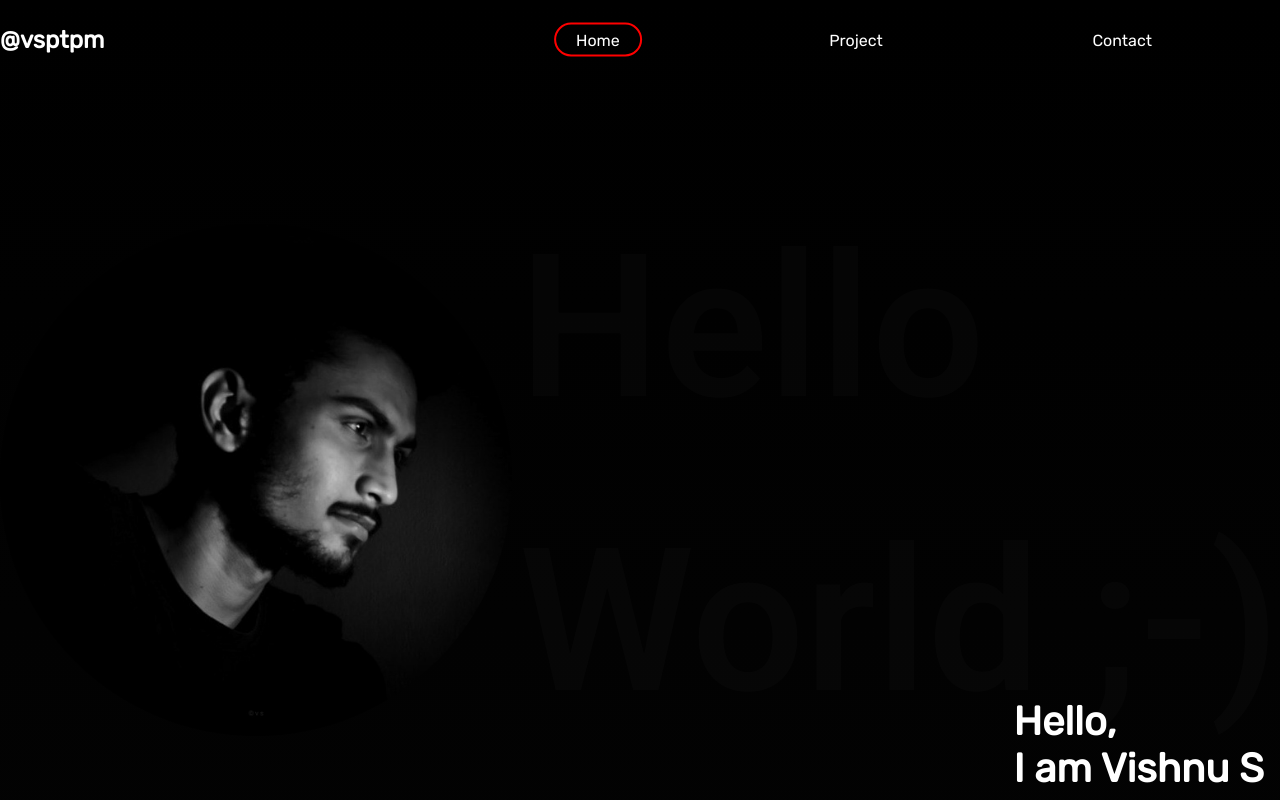
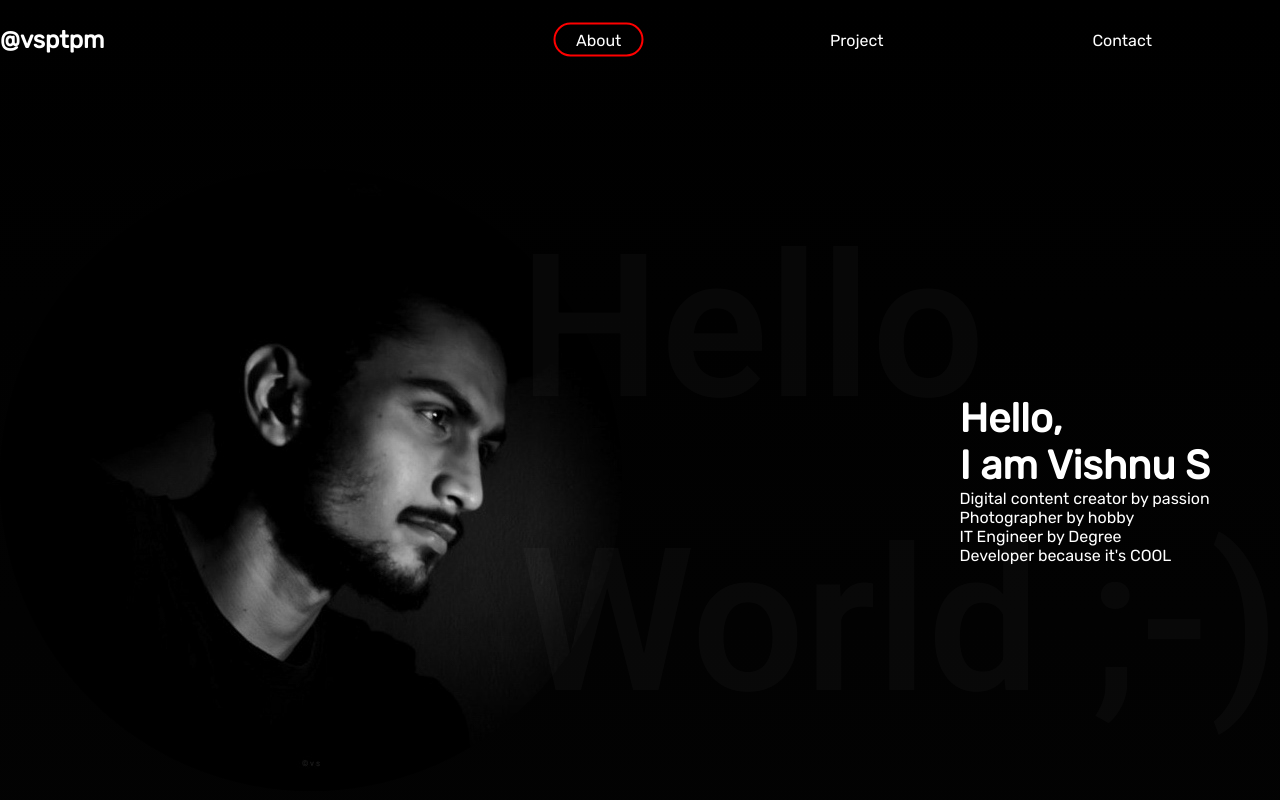
Before and after one commit to vsptpm/me, a website: page index.html in a window 1280 px wide. Shown: the top 800 px of the page. Drawn offline with Linux system fonts and the light colour scheme.

Commit message:
css commit

```diff
--- a/index.html
+++ b/index.html
@@ -10,11 +10,11 @@
 <body>
     <header>
         <nav>
-                 <h1>@vsptpm</h1>
+                <h1>@vsptpm</h1>
 
 
                 <ul>
-                    <li><a data-page="home" href="#home">Home</a></li>
+                    <li><a data-page="home" href="#home">About</a></li>
                     <li><a data-page="project" href="#project">Project</a></li>
                     <li><a data-page="contact" href="#contact">Contact</a></li>
                     <div class="bubble"></div>
@@ -26,10 +26,16 @@
 
             <section id="home" data-index="0" class="home">
             <h1>Hello <br> World ;-)  </h1>
+
             <img src="./portfolioo.jpg" alt="vs">
+            <div class="info">
+                <h2> Hello, <br> I am Vishnu S</h2>
+                <p>Digital content creator by passion</p>
+                <p>Photographer by hobby</p>
+                <p>IT Engineer by Degree</p>
+                <p>Developer because it's COOL</p>
+            </div>
 
-
-            <h2> Hello, <br> I am Vishnu S</h2>
             </section>
 
 
--- a/style.css
+++ b/style.css
@@ -63,23 +63,24 @@ button{
 
 }
 .home > h1{
+    margin-top: 0%;
     font-family: 'Heebo', sans-serif;
-    color: #ffffff05;
+    color: #ffffff07;
     font-size: 200px;
     position: fixed;
     right: 0;
 }
 
-.home> h2{
+.info> h2{
     font-size: 40px;
-    position: absolute;
+
     bottom: 8px;
     right: 16px;
 }
 
 .home > img{
-
-    max-width: 40%;
+    margin-top: 0;
+    max-width: 50%;
     border-radius: 50%;
 
 }
@@ -99,7 +100,7 @@ button{
     transition: all 0.4s ease;
 }
 .info{
-    position: absolute;
+    margin-right: 70px;
     align-items: center;
 }
 .nav__right{
```
